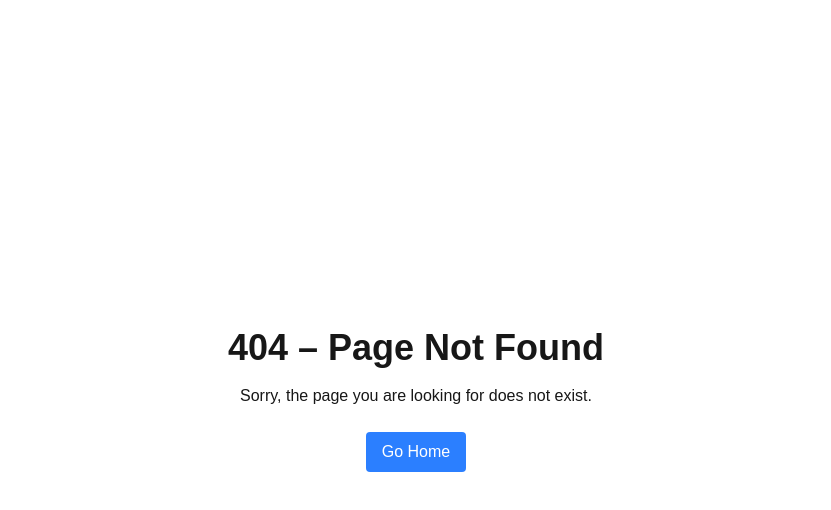
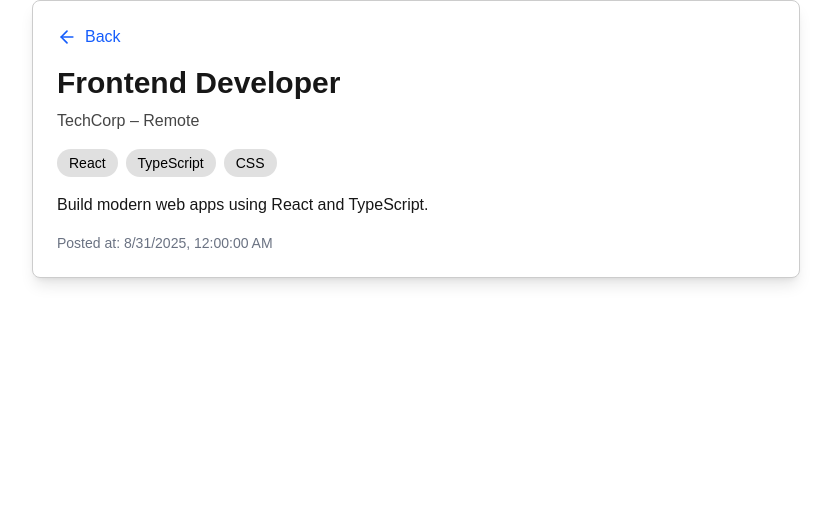
Before and after one commit to sharmaHarshit2000/mini-job-board, a Next.js app: page /jobs/1 in a window 1280 px wide. Before the commit this address had no page. Shown: the top 510 px of the page, without its empty margins (224-1055 px from the left). Built offline with nearby package versions, Linux system fonts and the light colour scheme.

Commit message:
job details page added

```diff
--- /dev/null
+++ b/src/app/jobs/[id]/page.tsx
@@ -0,0 +1,102 @@
+'use client';
+import { useEffect, useState } from 'react';
+import { useRouter, useSearchParams, useParams } from 'next/navigation';
+import { ArrowLeft } from 'lucide-react';
+import { useAdmin } from '../../context/AdminProvider';
+import { Job } from '../../../data/jobs';
+
+export default function JobDetail() {
+  const { isAdmin } = useAdmin();
+  const router = useRouter();
+  const searchParams = useSearchParams();
+  const params = useParams();
+  const [job, setJob] = useState<Job | null>(null);
+  const [loading, setLoading] = useState(true);
+
+  const id = params?.id; // safe access
+
+  useEffect(() => {
+    if (!id) return;
+    const fetchJob = async () => {
+      try {
+        const res = await fetch(`/api/jobs/${id}`);
+        if (!res.ok) throw new Error('Job not found');
+        const data: Job = await res.json();
+        setJob(data);
+      } catch {
+        setJob(null);
+      } finally {
+        setLoading(false);
+      }
+    };
+    fetchJob();
+  }, [id]);
+
+  if (loading) return <p className="p-4">Loading...</p>;
+  if (!job)
+    return (
+      <div
+        className="p-6 max-w-3xl mx-auto rounded-lg shadow-lg border"
+        style={{
+          borderColor: 'var(--border-color)',
+          background: 'var(--background)',
+          color: 'var(--foreground)',
+        }}
+      >
+        <p className="text-center">Job not found</p>
+        <button
+          onClick={() => router.back()}
+          className="mt-4 px-4 py-2 bg-blue-600 text-white rounded hover:bg-blue-700"
+        >
+          Go Back
+        </button>
+      </div>
+    );
+
+  const base = isAdmin ? '/admin' : '/';
+  const query = searchParams.toString();
+  const backHref = query ? `${base}?${query}` : base;
+
+  return (
+    <div
+      className="p-6 max-w-3xl mx-auto rounded-lg shadow-lg border"
+      style={{
+        borderColor: 'var(--border-color)',
+        background: 'var(--background)',
+        color: 'var(--foreground)',
+      }}
+    >
+      <button
+        onClick={() => router.push(backHref)}
+        className="flex items-center mb-4 text-blue-600 hover:underline"
+      >
+        <ArrowLeft size={20} className="mr-2" /> Back
+      </button>
+
+      <h1 className="text-3xl font-bold mb-2">{job.title}</h1>
+      <p className="opacity-80 mb-4">
+        {job.company} – {job.location}
+      </p>
+
+      <div className="mb-4 flex flex-wrap gap-2">
+        {job.tags.map(tag => (
+          <span
+            key={tag}
+            className="px-3 py-1 rounded-full font-medium text-sm"
+            style={{
+              background: 'var(--tag-bg)',
+              color: 'var(--tag-text)',
+            }}
+          >
+            {tag}
+          </span>
+        ))}
+      </div>
+
+      <p className="mb-4">{job.description}</p>
+      <p className="text-sm text-gray-500">
+        Posted at: {new Date(job.postedAt).toLocaleString()}
+      </p>
+    </div>
+  );
+}
```
